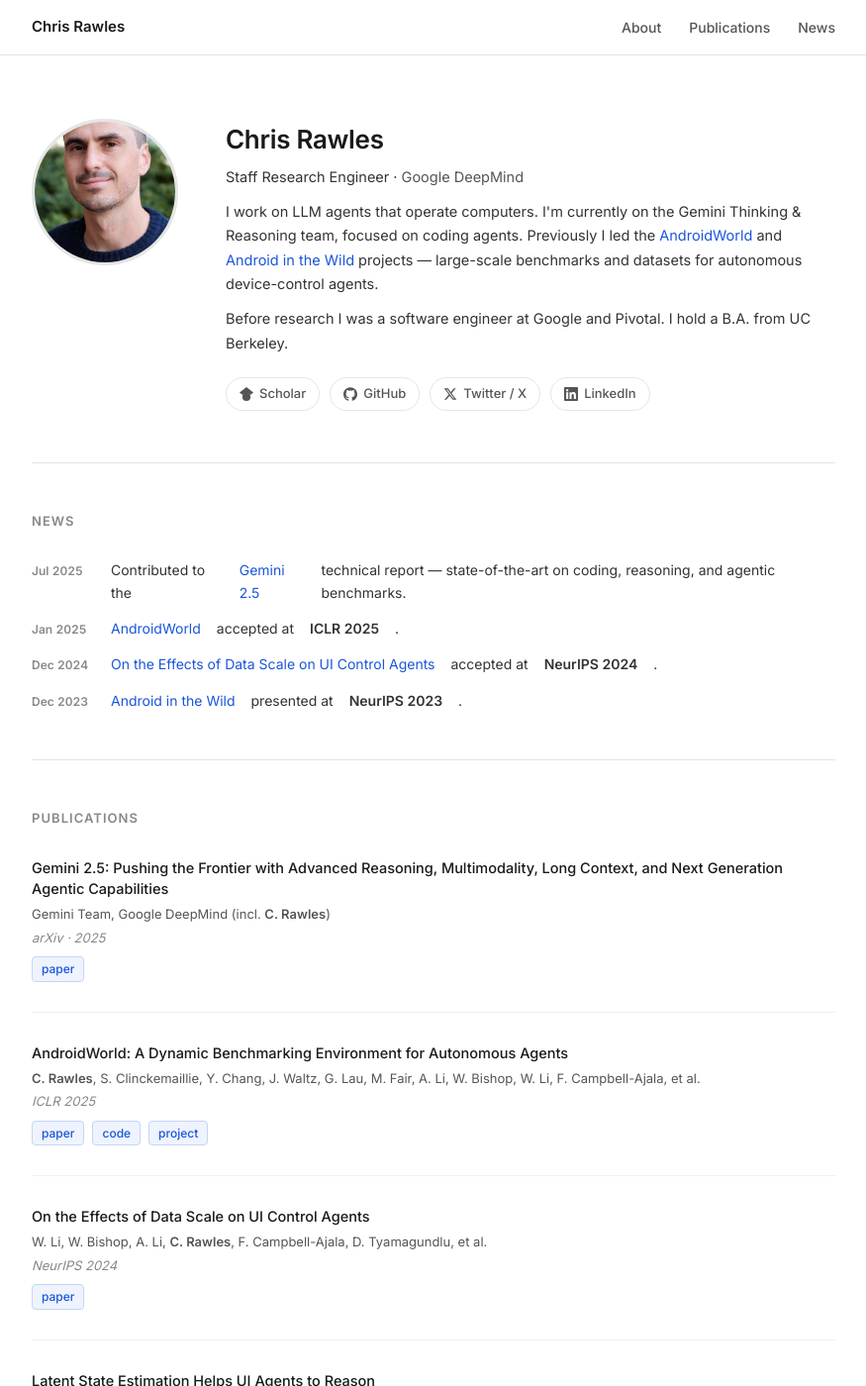
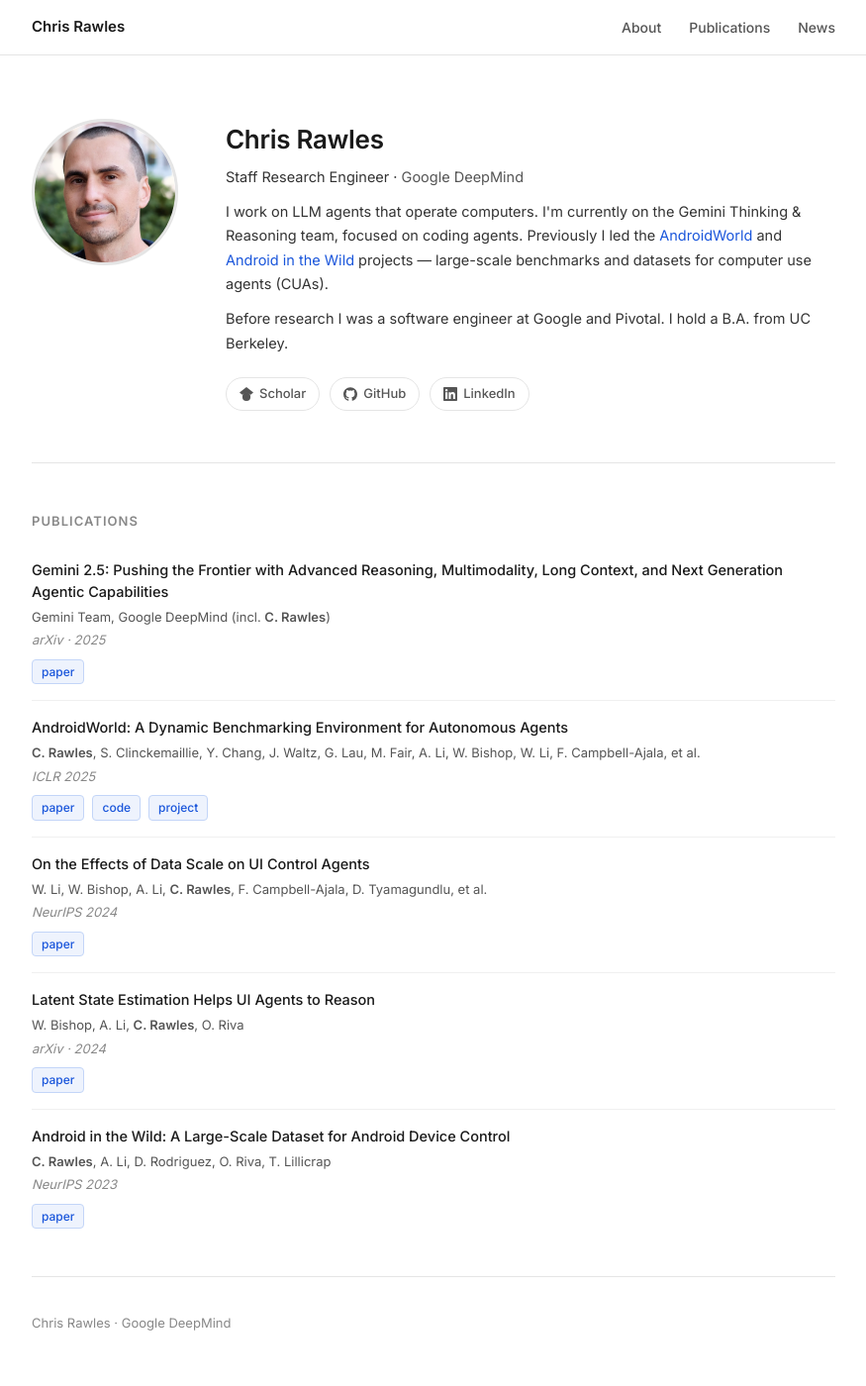
Before and after one commit to crawles/crawles.github.io, a Jekyll site: the page built from index.html, in a window 1280 px wide and 1400 px high. Shown: the whole window at 99% size, without its empty margins (202-1077 px from the left). Built offline with Jekyll 4.4.1, drawn with Linux system fonts in a browser that asks for light colours.

Commit message:
Iterate on design: copy, photo crop, paper spacing, remove news/twitter
- Rephrase to 'computer use agents (CUAs)'
- Remove Twitter link
- Remove News section
- Tighten gap between publications (30px → 16px)
- Fix profile photo crop (object-position: center top)

https://claude.ai/code/session_01JgXp7sY7BewybbQ11cLoNh

```diff
--- a/css/main.scss
+++ b/css/main.scss
@@ -122,6 +122,7 @@ a {
     border-radius: 50%;
     object-fit: cover;
     border: 3px solid var(--border);
+  object-position: center top;
   }
 }
 
@@ -238,13 +239,13 @@ a {
 .pub-list {
   display: flex;
   flex-direction: column;
-  gap: 30px;
+  gap: 16px;
 }
 
 .pub {
   display: flex;
   gap: 20px;
-  padding-bottom: 30px;
+  padding-bottom: 16px;
   border-bottom: 1px solid #f0f0f0;
 
   &:last-child {
--- a/index.html
+++ b/index.html
@@ -16,7 +16,7 @@ title: Home
         focused on coding agents. Previously I led the
         <a href="https://google-research.github.io/android_world/">AndroidWorld</a> and
         <a href="https://arxiv.org/abs/2307.10088">Android in the Wild</a> projects &mdash;
-        large-scale benchmarks and datasets for autonomous device-control agents.
+        large-scale benchmarks and datasets for computer use agents (CUAs).
       </p>
       <p>
         Before research I was a software engineer at Google and Pivotal. I hold a B.A. from UC Berkeley.
@@ -30,38 +30,12 @@ title: Home
           <svg viewBox="0 0 24 24" fill="currentColor" aria-hidden="true"><path d="M12 .297c-6.63 0-12 5.373-12 12 0 5.303 3.438 9.8 8.205 11.385.6.113.82-.258.82-.577 0-.285-.01-1.04-.015-2.04-3.338.724-4.042-1.61-4.042-1.61C4.422 18.07 3.633 17.7 3.633 17.7c-1.087-.744.084-.729.084-.729 1.205.084 1.838 1.236 1.838 1.236 1.07 1.835 2.809 1.305 3.495.998.108-.776.417-1.305.76-1.605-2.665-.3-5.466-1.332-5.466-5.93 0-1.31.465-2.38 1.235-3.22-.135-.303-.54-1.523.105-3.176 0 0 1.005-.322 3.3 1.23.96-.267 1.98-.399 3-.405 1.02.006 2.04.138 3 .405 2.28-1.552 3.285-1.23 3.285-1.23.645 1.653.24 2.873.12 3.176.765.84 1.23 1.91 1.23 3.22 0 4.61-2.805 5.625-5.475 5.92.42.36.81 1.096.81 2.22 0 1.606-.015 2.896-.015 3.286 0 .315.21.69.825.57C20.565 22.092 24 17.592 24 12.297c0-6.627-5.373-12-12-12"/></svg>
           GitHub
         </a>
-        <a href="https://x.com/thecrawles">
-          <svg viewBox="0 0 24 24" fill="currentColor" aria-hidden="true"><path d="M18.244 2.25h3.308l-7.227 8.26 8.502 11.24H16.17l-5.214-6.817L4.99 21.75H1.68l7.73-8.835L1.254 2.25H8.08l4.713 6.231zm-1.161 17.52h1.833L7.084 4.126H5.117z"/></svg>
-          Twitter / X
-        </a>
         <a href="https://www.linkedin.com/in/chris-rawles-50854826/">
           <svg viewBox="0 0 24 24" fill="currentColor" aria-hidden="true"><path d="M20.447 20.452h-3.554v-5.569c0-1.328-.027-3.037-1.852-3.037-1.853 0-2.136 1.445-2.136 2.939v5.667H9.351V9h3.414v1.561h.046c.477-.9 1.637-1.85 3.37-1.85 3.601 0 4.267 2.37 4.267 5.455v6.286zM5.337 7.433a2.062 2.062 0 0 1-2.063-2.065 2.064 2.064 0 1 1 2.063 2.065zm1.782 13.019H3.555V9h3.564v11.452zM22.225 0H1.771C.792 0 0 .774 0 1.729v20.542C0 23.227.792 24 1.771 24h20.451C23.2 24 24 23.227 24 22.271V1.729C24 .774 23.2 0 22.222 0h.003z"/></svg>
           LinkedIn
         </a>
       </div>
     </div>
-  </section>
-
-  <section class="section" id="news">
-    <h2>News</h2>
-    <ul class="news-list">
-      <li>
-        <span class="news-date">Jul 2025</span>
-        Contributed to the <a href="https://arxiv.org/abs/2507.06261">Gemini 2.5</a> technical report &mdash; state-of-the-art on coding, reasoning, and agentic benchmarks.
-      </li>
-      <li>
-        <span class="news-date">Jan 2025</span>
-        <a href="https://arxiv.org/abs/2405.14573">AndroidWorld</a> accepted at <strong>ICLR 2025</strong>.
-      </li>
-      <li>
-        <span class="news-date">Dec 2024</span>
-        <a href="https://arxiv.org/abs/2406.03679">On the Effects of Data Scale on UI Control Agents</a> accepted at <strong>NeurIPS 2024</strong>.
-      </li>
-      <li>
-        <span class="news-date">Dec 2023</span>
-        <a href="https://arxiv.org/abs/2307.10088">Android in the Wild</a> presented at <strong>NeurIPS 2023</strong>.
-      </li>
-    </ul>
   </section>
 
   <section class="section" id="publications">
```
